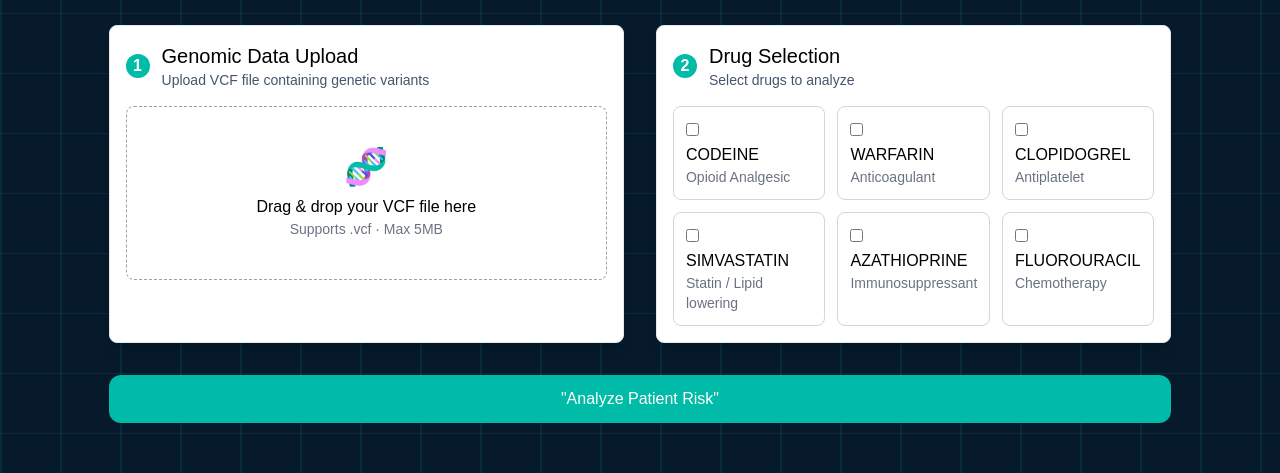
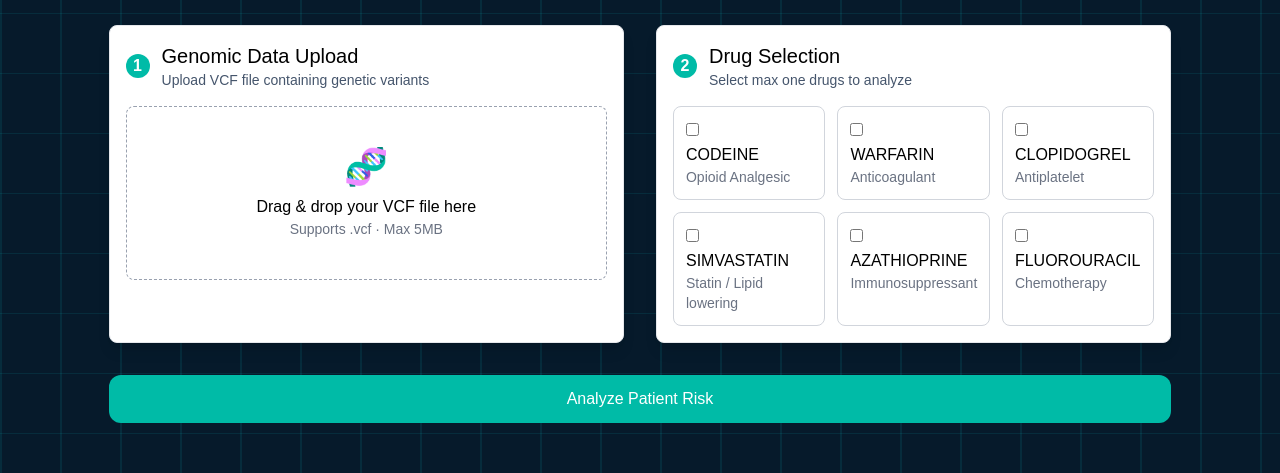
Before and after one commit to Codersintu/Pharma-Guard, a Next.js app: page /analyze in a window 1280 px wide. Shown: the part 167-640 px from the top of the page. Built offline with nearby package versions, Linux system fonts and the light colour scheme.

Commit message:
fixed responsive for mobile

```diff
--- a/component/AnalyzeForm.tsx
+++ b/component/AnalyzeForm.tsx
@@ -99,8 +99,8 @@
                         </label>
                     </Card>
 
-                    <Card num={2} title="Drug Selection" desc="Select drugs to analyze">
-                        <div className="grid grid-cols-3 gap-3">
+                    <Card num={2} title="Drug Selection" desc="Select max one drugs to analyze">
+                        <div className="grid grid-cols-2 md:grid-cols-3 gap-3">
                             {drugs.map((d, idx) => (
                                 <label key={idx} className="border border-gray-300 rounded-lg p-3 hover:border-cyan-400 cursor-pointer">
                                     <input type="checkbox"
@@ -123,7 +123,7 @@
                 </div>
                 {mutation.isPending ? <div className="w-full mt-8 flex items-center justify-center"><Loader className="animate-spin w-12 h-12" /></div> :
                     <button disabled={mutation.isPending} type="submit" className="mt-8 w-full px-6 py-3 bg-teal-500 text-white rounded-xl hover:bg-teal-600 transition-colors cursor-pointer">
-                        "Analyze Patient Risk"
+                        Analyze Patient Risk
                     </button>
                 }
             </form>
```
